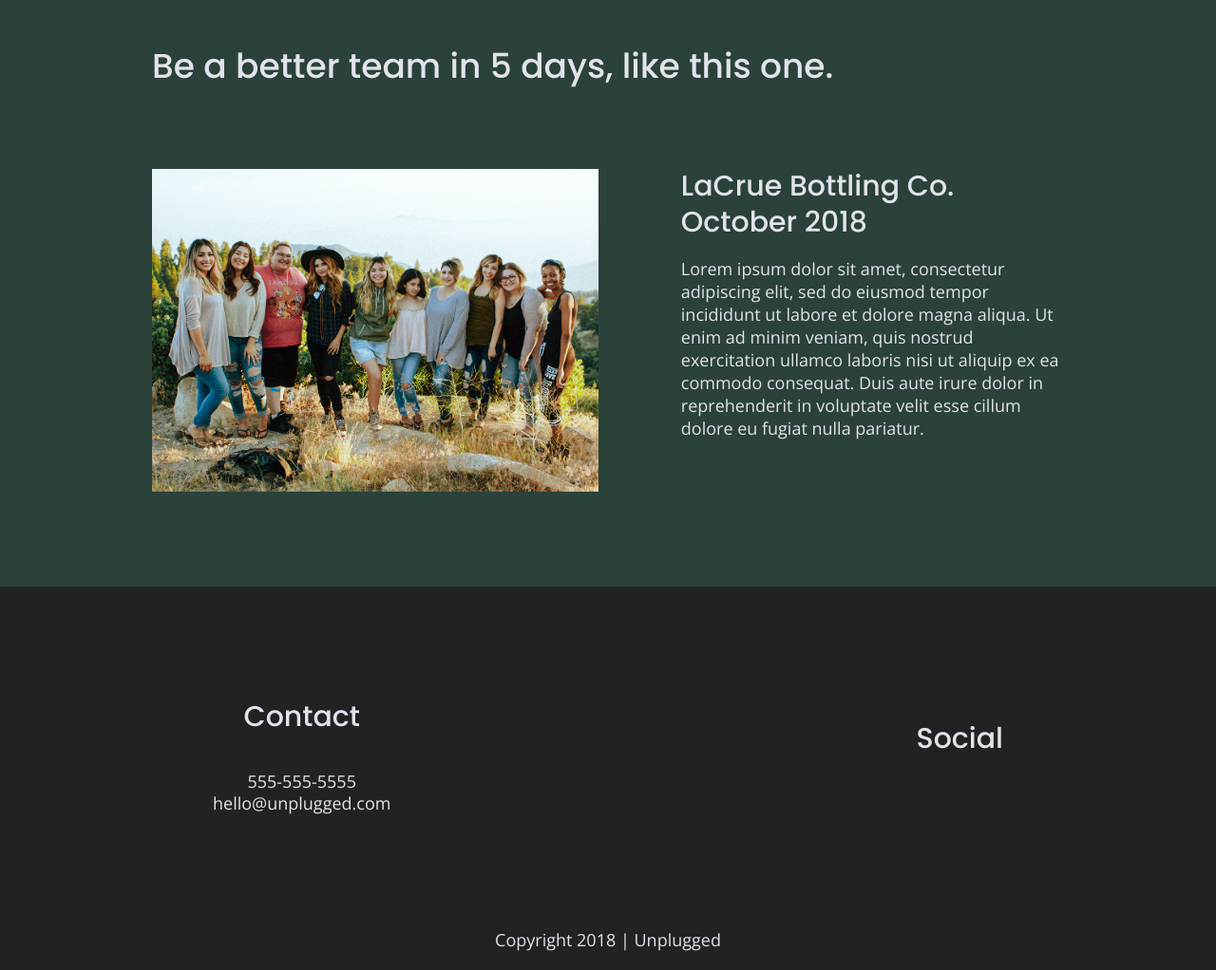
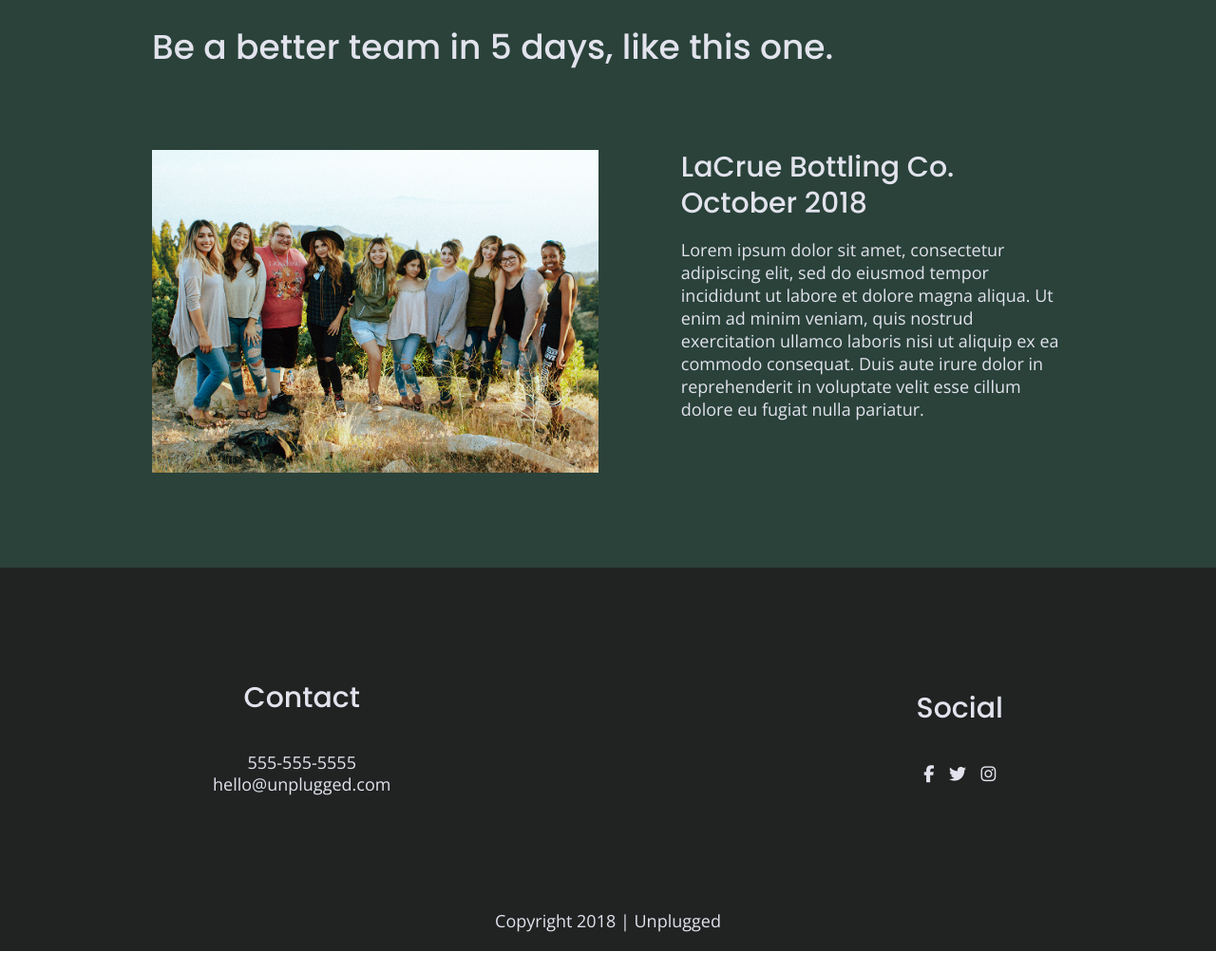
Before and after one commit to Sujata-L/206-unplugged, a website built with Parcel: page index.html in a window 1280 px wide. Shown: the part 1952-2974 px from the top of the page at 95% size. Built offline with nearby package versions, Linux system fonts and the light colour scheme.

Commit message:
Added social icons

```diff
--- a/css/main.css
+++ b/css/main.css
@@ -603,6 +603,10 @@ input[type=button] {
       width: 62%;
     }
 
+    .features i {
+      margin-bottom: 30px;
+    }
+
     /* Reviews */
     .reviews article {
       display: flex;
--- a/index.html
+++ b/index.html
@@ -162,13 +162,13 @@
         <h4>Social</h4>
         <div class="social-icons">
           <p>
-            <a href="https://www.facebook.com/Skillcrush/" target="_blank"></a>
+            <a href="https://www.facebook.com/Skillcrush/" target="_blank"><i class="fab fa-facebook-f"></i></a>
           </p>
           <p>
-            <a href="https://twitter.com/Skillcrush" target="_blank"></a>
+            <a href="https://twitter.com/Skillcrush" target="_blank"><i class="fab fa-twitter"></i></a>
           </p>
           <p>
-            <a href="https://www.instagram.com/skillcrush/" target="_blank"></a>
+            <a href="https://www.instagram.com/skillcrush/" target="_blank"><i class="fab fa-instagram"></i></a>
           </p>
         </div>
       </div>
```
Also changed, not shown: about/index.html (+3 -3 lines), faq/index.html (+3 -3 lines).
